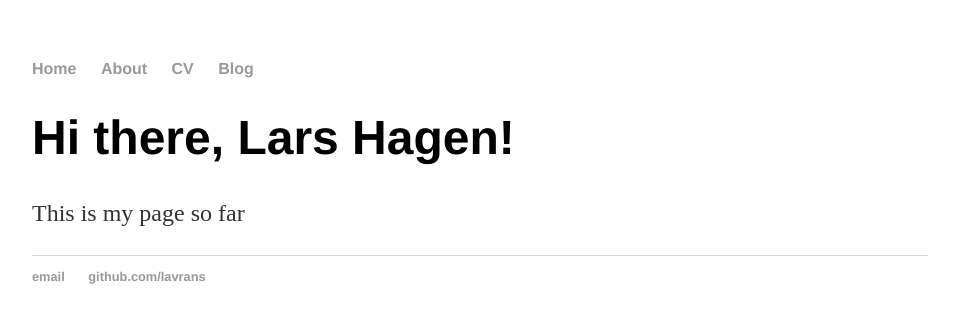
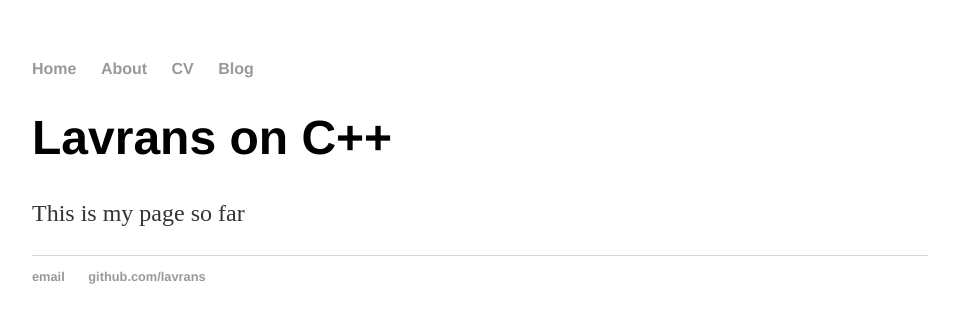
Before and after one commit to larshagencpp/larshagencpp.github.io, a Jekyll site: the page built from index.html, in a window 1280 px wide. Shown: the top 323 px of the page, without its empty margins (160-1119 px from the left). Built offline with Jekyll 4.4.1, drawn with Linux system fonts in a browser that asks for light colours.

Commit message:
Update index.html

```diff
--- a/index.html
+++ b/index.html
@@ -3,6 +3,6 @@ layout: default
 title: lavrans on c++
 ---
 <div class="blurb">
-	<h1>Hi there, Lars Hagen!</h1>
+	<h1>Lavrans on C++</h1>
 	<p>This is my page so far</p>
 </div>
```
